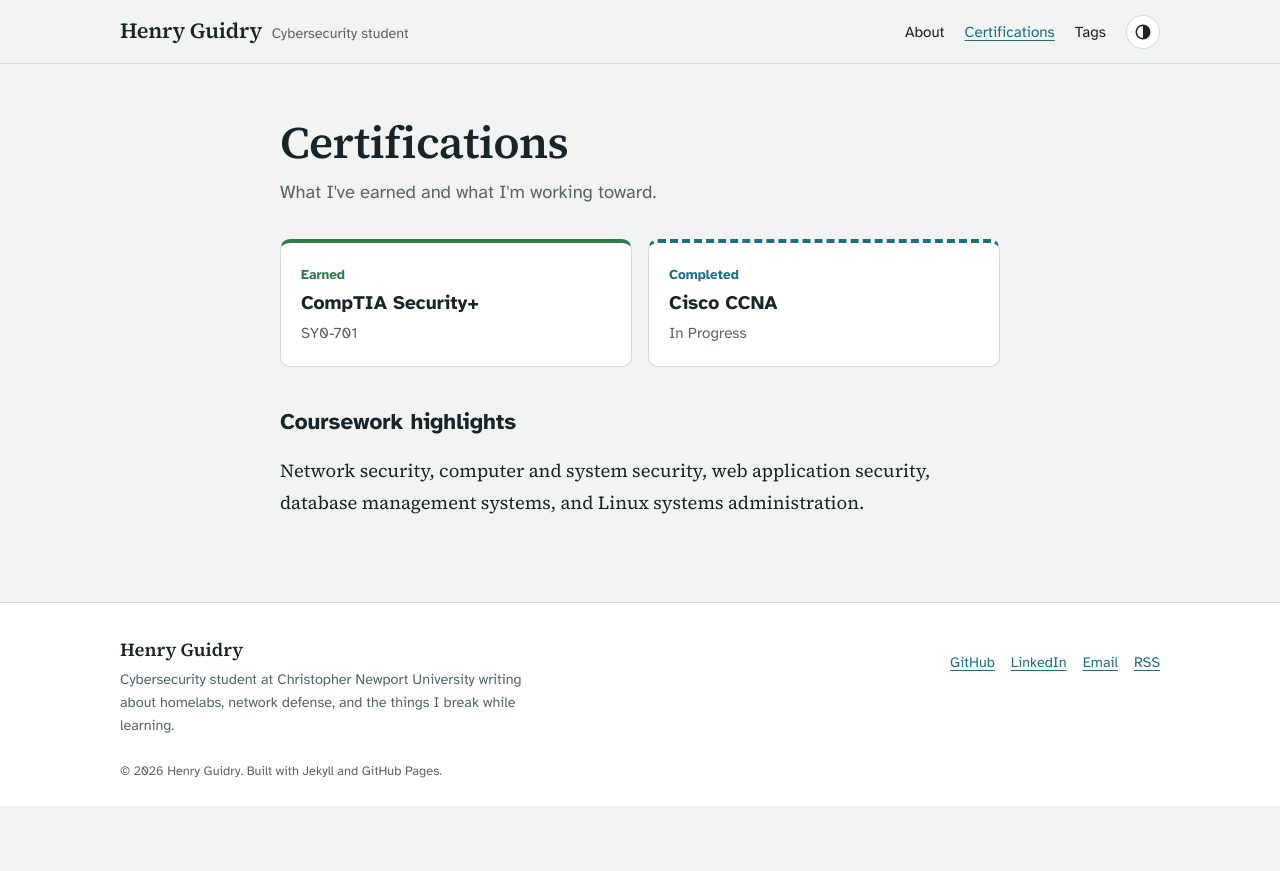
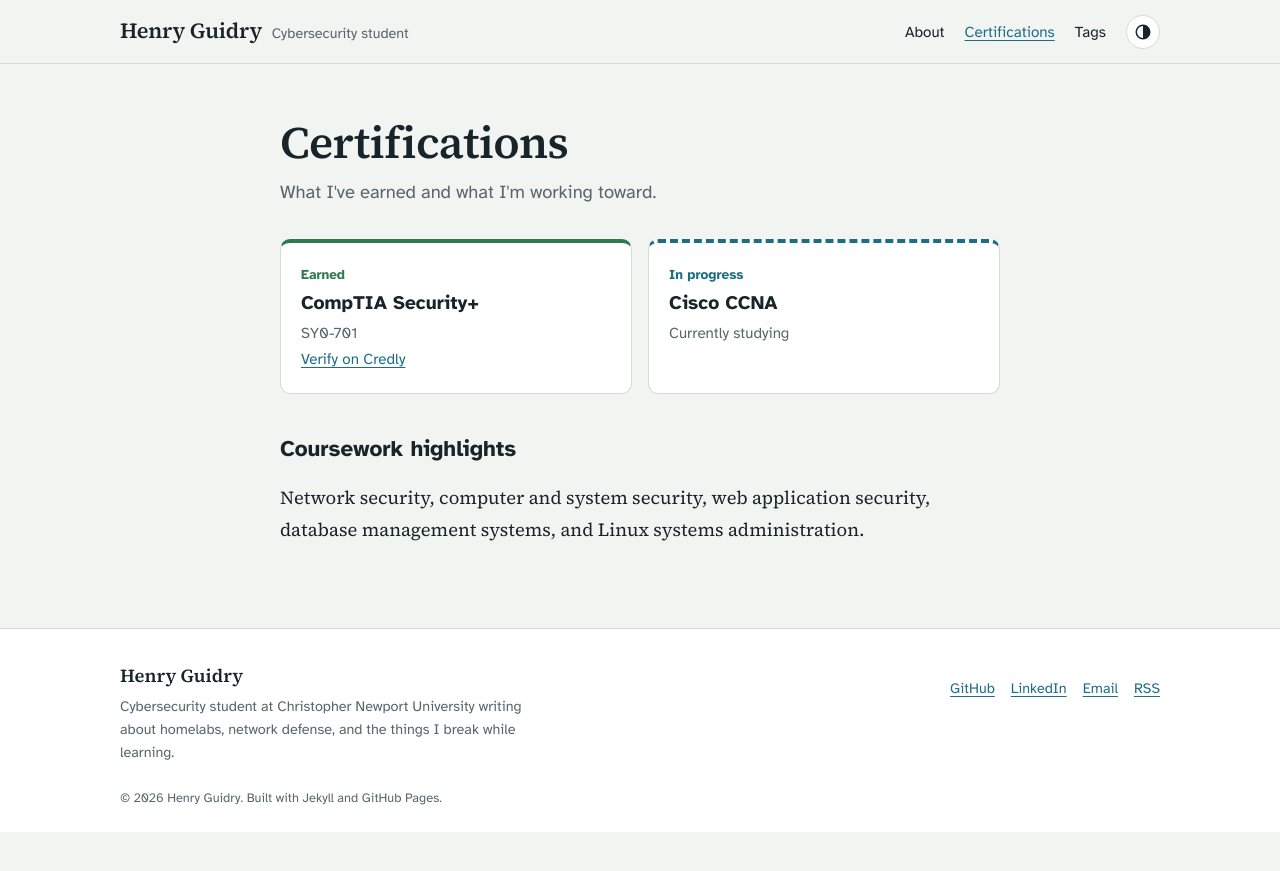
Before and after one commit to HenryGuidry23/HenryGuidry, a Jekyll site: the page built from certifications.md, in a window 1280 px wide. Shown: the top 871 px of the page. Built offline with Jekyll 4.4.1, drawn with Linux system fonts in a browser that asks for light colours.

Commit message:
Update certification status and add Credly link

```diff
--- a/certifications.md
+++ b/certifications.md
@@ -10,12 +10,12 @@ description: What I've earned and what I'm working toward.
     <p class="cert-status">Earned</p>
     <h2>CompTIA Security+</h2>
     <p>SY0-701</p>
-    <!-- TODO: link your Credly badge: <a href="[https://www.credly.com/...](https://www.credly.com/badges/c1ffb29c-943f-4a3d-812f-01e678bd1cf5/public_url)">Verify</a> -->
+    <p><a href="https://www.credly.com/badges/c1ffb29c-943f-4a3d-812f-01e678bd1cf5/public_url" target="_blank" rel="noopener">Verify on Credly</a></p>
   </div>
   <div class="cert progress">
-    <p class="cert-status">Completed</p>
+    <p class="cert-status">In progress</p>
     <h2>Cisco CCNA</h2>
-    <p>In Progress</p>
+    <p>Currently studying</p>
   </div>
 </div>
 
```
